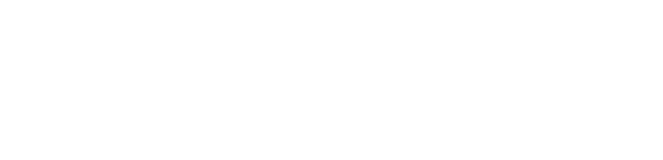
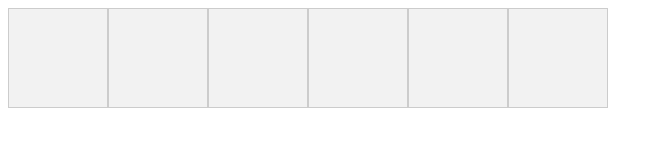
Before and after one commit to acciojob/grid-elements-govind2611, a website: page main.html in a window 1280 px wide. Shown: the whole page, without its empty margins (0-663 px from the left). Drawn offline with Linux system fonts and the light colour scheme.

Commit message:
created a submission

```diff
--- a/main.html
+++ b/main.html
@@ -6,6 +6,9 @@
   </head>
 
   <body>
+	   <div id="grid-container">
+
+  </div>
     <!-- the entire body must be written by student -->
     <script type="text/javascript" src="./script.js"></script>
   </body>
--- a/script.js
+++ b/script.js
@@ -1 +1,10 @@
-//your JS code here. If required.
+ document.addEventListener("DOMContentLoaded", function() {
+      const gridContainer = document.getElementById("grid-container");
+
+      // Create 6 block elements and add them to the grid container
+      for (let i = 0; i < 6; i++) {
+        const blockElement = document.createElement("div");
+        blockElement.classList.add("block");
+        gridContainer.appendChild(blockElement);
+      }
+    });
--- a/styles.css
+++ b/styles.css
@@ -1 +1,9 @@
 /*  your css code here. If applicable */
+.block {
+      width: 100px;
+      height: 100px;
+      background-color: #f2f2f2;
+      border: 1px solid #ccc;
+      display: inline-block;
+      box-sizing: border-box;
+    }
```
